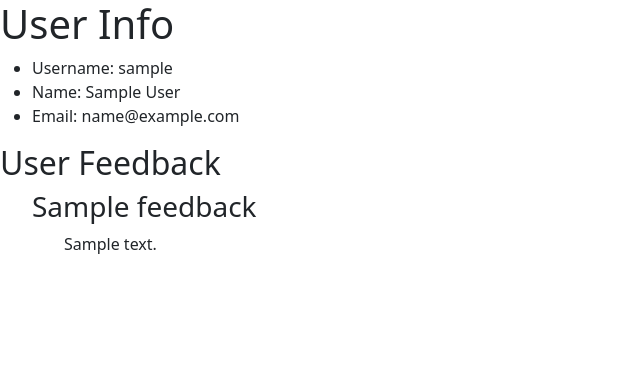
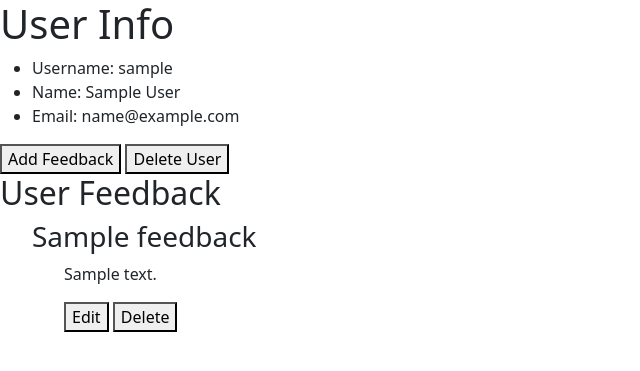
Before and after one commit to Nick-Salvemini/HashAndLogin, a Flask app: a page that uses templates/user.html in a window 1280 px wide. Shown: the top 371 px of the page, without its empty margins (0-640 px from the left). Run offline with Flask 2, Linux system fonts and the light colour scheme; the visitor is signed in with stand-in values (Sample User, id 1); tables that the repository leaves empty hold one stand-in row (values such as "Sample post"); parts of the project's set-up code (start-up, migrations or seed data) failed here and were passed over.

Commit message:
added delete and edit buttons on feedback and fixed user delete method but doesnt let you go back to homepage without clearing session first

```diff
--- a/app.py
+++ b/app.py
@@ -78,26 +78,38 @@ def user_info(username):
     else:
         return render_template('user.html', user=user, feedbacks=feedbacks)
 
+@app.route('/users/<username>/delete', methods=['POST'])
+def delete_user(username):
+    user = User.query.get_or_404(username)
+    feedbacks = Feedback.query.filter_by(username=user.username).all()
+    print('*******************************************', user)
+    print('*******************************************', feedbacks)
+    if 'username' in session and session['username'] == user.username:
+        db.session.delete(user)
+        for feedback in feedbacks:
+            db.session.delete(feedback)
+        db.session.commit()
+        return redirect('/')
+    else:
+        flash('User must be logged in to delete')
+        return redirect('/login')
+
 # @app.route('/users/<username>/delete', methods=['POST'])
 # def delete_user(username):
 #     user = User.query.get_or_404(username)
-#     feedbacks = Feedback.query.filter_by(username=user.username)
-#     if 'username' not in session and session['username'] == user.username:
+#     feedbacks = Feedback.query.filter_by(username=user.username).all()
+#     print('*******************************************', user)
+#     print('*******************************************', feedbacks)
+#     if 'username' in session and session['username'] == user.username:
 #         db.session.delete(user)
-#         db.session.delete(feedbacks)
+#         db.session.query(Feedback).filter(Feedback.username==user.username).delete()
 #         db.session.commit()
 #         return redirect('/')
 #     else:
 #         flash('User must be logged in to delete')
 #         return redirect('/login')
 
-@app.route('/users/<username>/delete', methods=['POST'])
-def delete_user(username):
-    user = User.query.get_or_404(username)
-    db.session.delete(user)
-    db.session.delete(feedbacks)
-    db.session.commit()
-    return redirect('/')
+
 
 
 
--- a/forms.py
+++ b/forms.py
@@ -9,10 +9,12 @@ class RegisterUserForm(FlaskForm):
     password = PasswordField('Password', validators=[InputRequired()])
     email = EmailField('Email', validators=[InputRequired(), Email()])
     first_name = StringField('First Name', validators=[InputRequired()])
-    last_name = StringField('Las Name', validators=[InputRequired()])
+    last_name = StringField('Last Name', validators=[InputRequired()])
 
 class LoginForm(FlaskForm):
     '''Form for a user to login'''
 
     username = StringField('Username', validators=[InputRequired()])
     password = PasswordField('Password', validators=[InputRequired()])
+
+# class EditFeedback(FlaskForm):
--- a/templates/user.html
+++ b/templates/user.html
@@ -11,12 +11,21 @@
     <li>Email: {{user.email}}</li>
 </ul>
 
+<form>
+    <button formaction="/users/{{user.username}}/feedback/add">Add Feedback</button>
+    <button formaction="/users/{{user.username}}/delete" formmethod="POST">Delete User</button>
+</form>
+
 <h2>User Feedback</h2>
 <ol>
     {% for feedback in feedbacks %}
     <h3>{{feedback.title}}</h3>
     <ul>
         <p>{{feedback.content}}</p>
+        <form>
+            <button formaction="/feedback/{{feedback.id}}/update">Edit</button>
+            <button formaction="/feedback/{{feedback.id}}/delete" formmethod="POST">Delete</button>
+        </form>
     </ul>
     {% endfor %}
 </ol>
```
